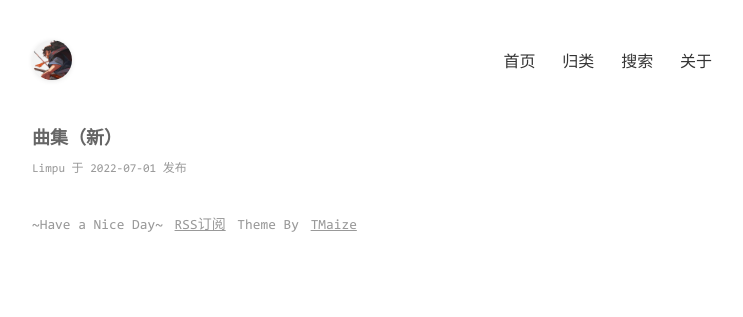
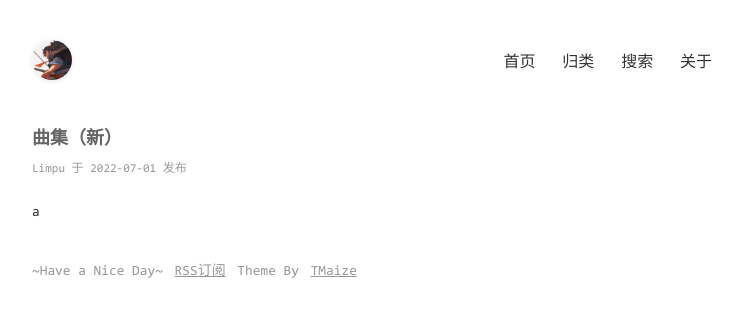
Before and after one commit to Limpu403/limpu403.github.io, a Jekyll site: the page built from _posts/2022-7-1-曲集（新）.html, in a window 1280 px wide. Shown: the top 317 px of the page, without its empty margins (268-1011 px from the left). Built offline with Jekyll 4.4.1, drawn with Linux system fonts in a browser that asks for light colours.

Commit message:
Update 2022-7-1-曲集（新）.html

```diff
--- a/_posts/2022-7-1-曲集（新）.html
+++ b/_posts/2022-7-1-曲集（新）.html
@@ -4,7 +4,7 @@ title: 曲集（新）
 categories: [杂]
 ---
 <html>
-  <p>
+  <p>a
 <script src="https://unpkg.com/axios/dist/axios.min.js"></script>
 <script type="text/javascript">
   const axios = require("axios");
```
